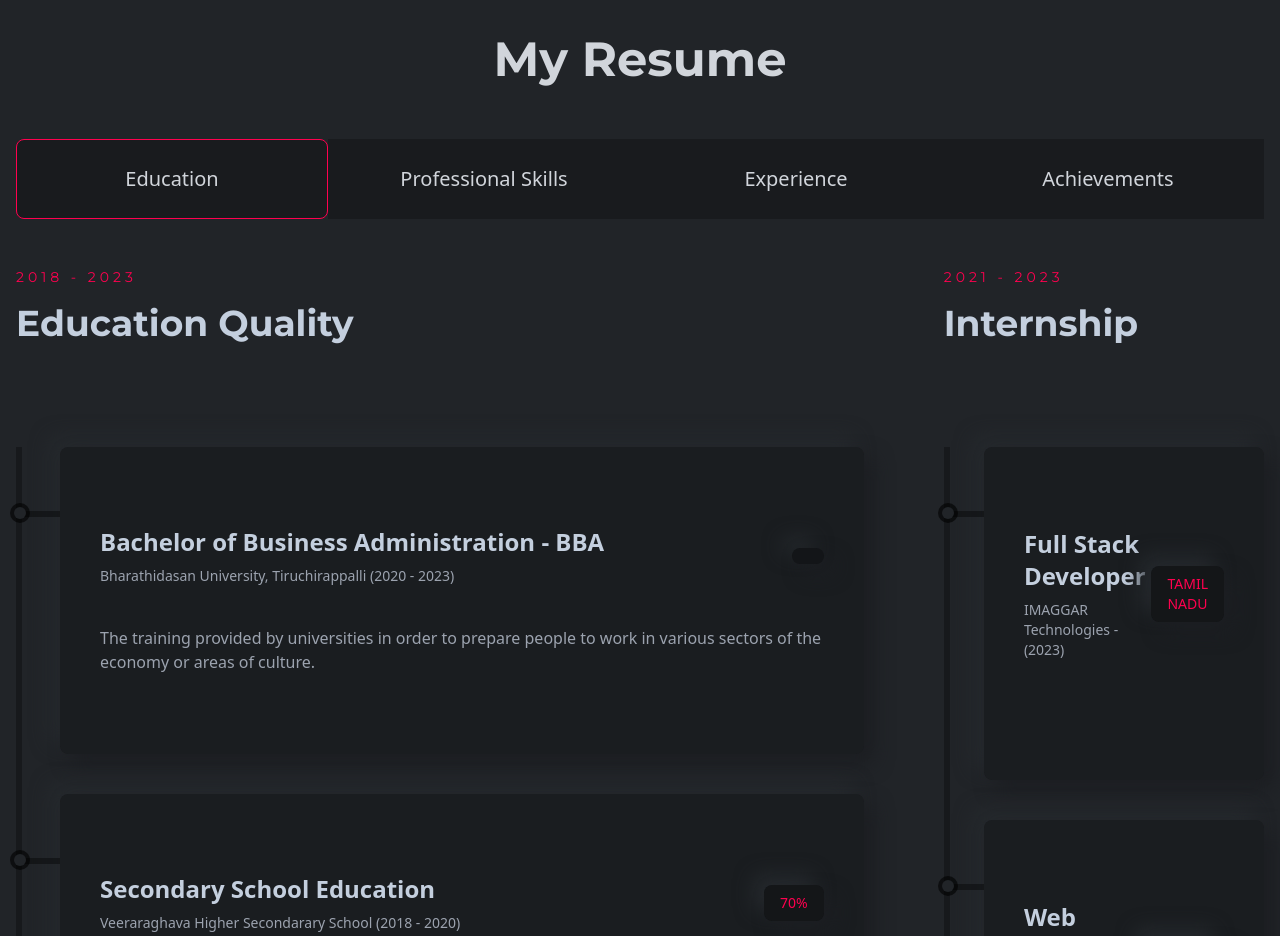
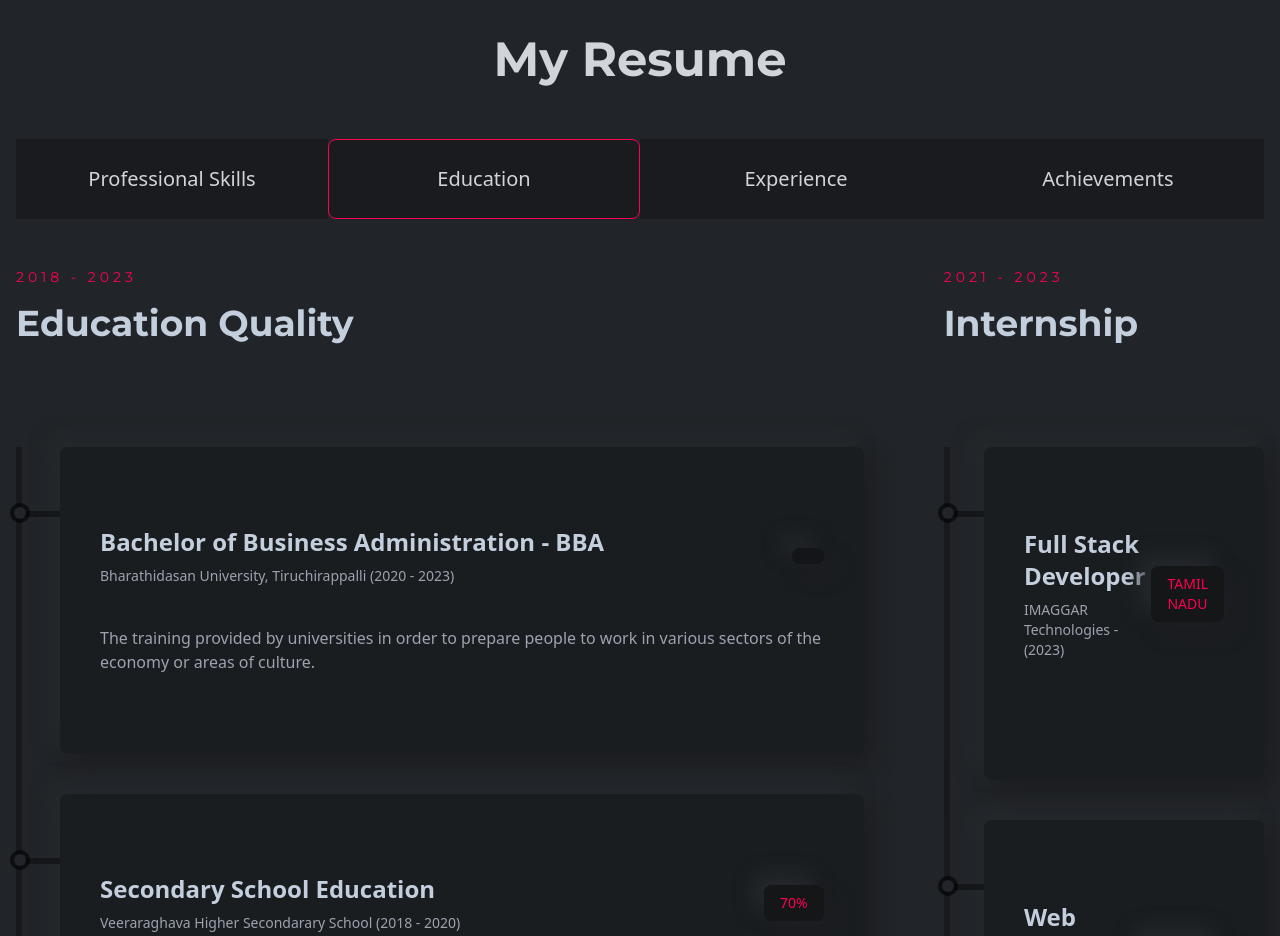
Before and after one commit to forwebhosting/0, a React (Create React App) app: page / in a window 1280 px wide. Shown: the part 1940-2876 px from the top of the page. Built offline with nearby package versions, Linux system fonts and the light colour scheme.

Commit message:
resume info update

```diff
--- a/src/components/resume/Resume.js
+++ b/src/components/resume/Resume.js
@@ -17,6 +17,18 @@ const Resume = () => {
       </div>
       <div>
         <ul className="w-full grid grid-cols-1 md:grid-cols-2 xl:grid-cols-4">
+        <li
+            onClick={() => {
+              setEducationData(false);
+              setSkillData(true);
+              setExperienceData(false);
+              setAchievementData(false);
+            }}
+            className={`${skillData ? "border-designColor rounded-lg" : "border-transparent"
+              } resumeLi`}
+          >
+            Professional Skills
+          </li>
           <li
             onClick={() => {
               setEducationData(true);
@@ -29,18 +41,7 @@ const Resume = () => {
           >
             Education
           </li>
-          <li
-            onClick={() => {
-              setEducationData(false);
-              setSkillData(true);
-              setExperienceData(false);
-              setAchievementData(false);
-            }}
-            className={`${skillData ? "border-designColor rounded-lg" : "border-transparent"
-              } resumeLi`}
-          >
-            Professional Skills
-          </li>
+
           <li
             onClick={() => {
               setEducationData(false);
```
